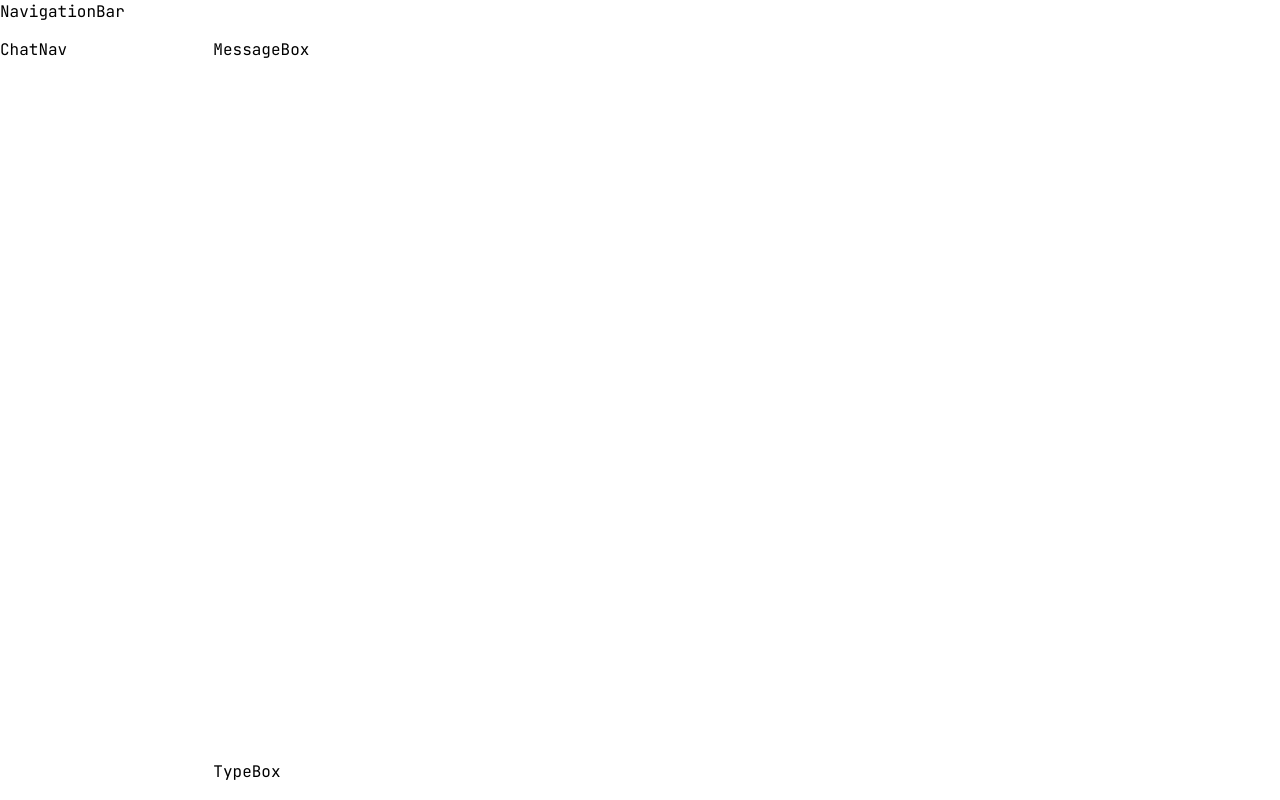
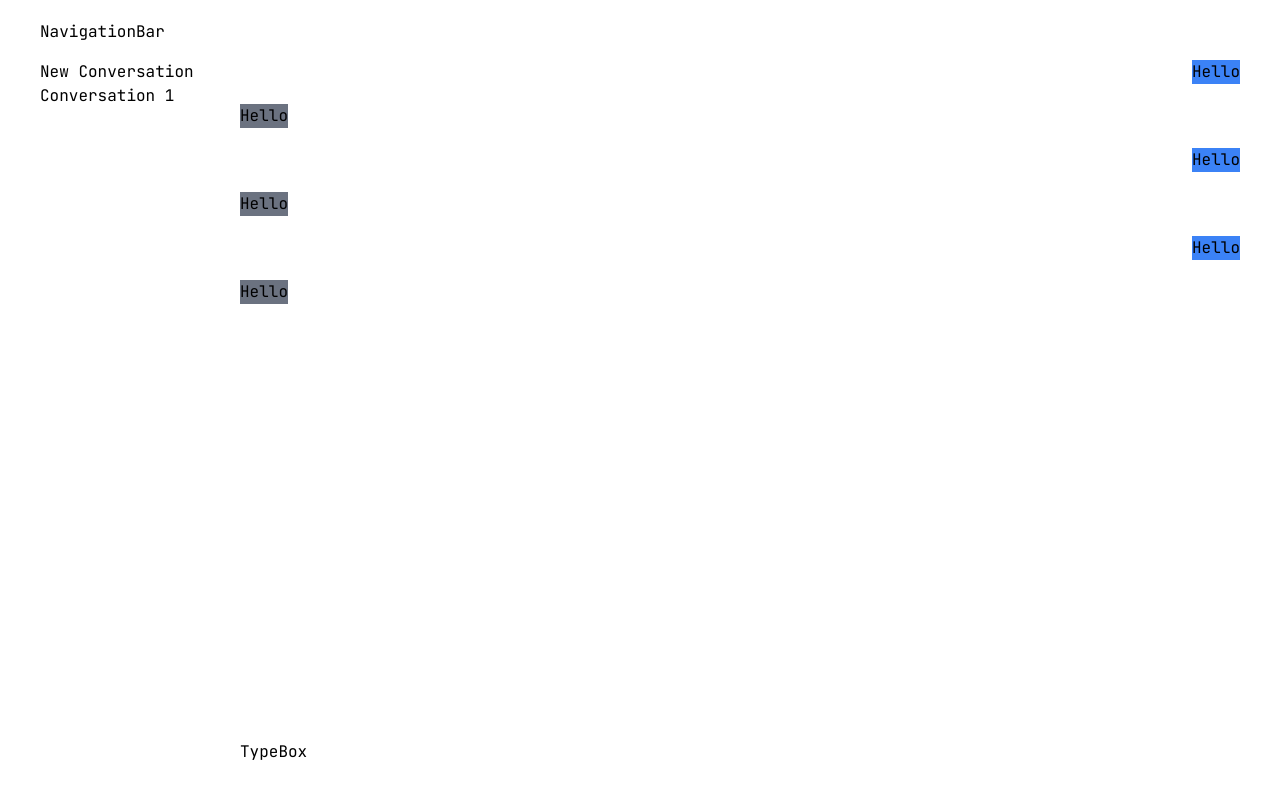
Before and after one commit to lng5143/imaginehub, a Next.js app: page / in a window 1280 px wide. Built offline with nearby package versions, Linux system fonts and the light colour scheme.

Commit message:
layout styling

```diff
--- a/app/page.js
+++ b/app/page.js
@@ -3,7 +3,7 @@ import ChatNav from "@/components/main/chat-nav";
 
 export default function Home() {
   return (
-    <div className="flex w-full h-full">
+    <div className="flex w-full h-full px-10 py-5">
       <ChatNav />
       <ChatBox />
     </div>
--- a/components/main/chat-nav.js
+++ b/components/main/chat-nav.js
@@ -1,7 +1,16 @@
+import Conversation from "./conversation";
+
 export default function ChatNav() {
   return (
     <div className="basis-1/6">
-      <h1>ChatNav</h1>
+      <div>
+        <p>New Conversation</p>
+        <ul>
+          <li>
+            <Conversation conversation="Conversation 1" />
+          </li>
+        </ul>
+      </div>
     </div>
   );
 }
--- a/components/main/chat/message.js
+++ b/components/main/chat/message.js
@@ -1,7 +1,9 @@
-export default function Message() {
+export default function Message({ message, isUser }) {
   return (
-    <div>
-      <h1>Message</h1>
-    </div>
+    <li className={`w-fit ${isUser ? "bg-blue-500 self-end" : "bg-gray-500 self-start"}`}>
+      <div >
+        <h1>{message}</h1>
+      </div>
+    </li>
   );
 }
--- /dev/null
+++ b/components/main/conversation.js
@@ -0,0 +1,3 @@
+export default function Conversation({ conversation }) {
+  return <div>{conversation}</div>;
+}
--- a/components/main/message-box.js
+++ b/components/main/message-box.js
@@ -1,7 +1,16 @@
+import Message from "./chat/message";
+
 export default function MessageBox() {
   return (
     <div className="grow">
-      <h1>MessageBox</h1>
+      <ul className="flex flex-col gap-5">
+          <Message message="Hello" isUser={true} />
+          <Message message="Hello" isUser={false} />
+          <Message message="Hello" isUser={true} />
+          <Message message="Hello" isUser={false} />
+          <Message message="Hello" isUser={true} />
+          <Message message="Hello" isUser={false} />
+      </ul>
     </div>
   );
 }
--- a/components/nav/nav.js
+++ b/components/nav/nav.js
@@ -1,6 +1,6 @@
 export default function NavigationBar() {
   return (
-    <div className="h-10">
+    <div className="h-10 px-10 py-5">
       <h1>NavigationBar</h1>
     </div>
   );
```
